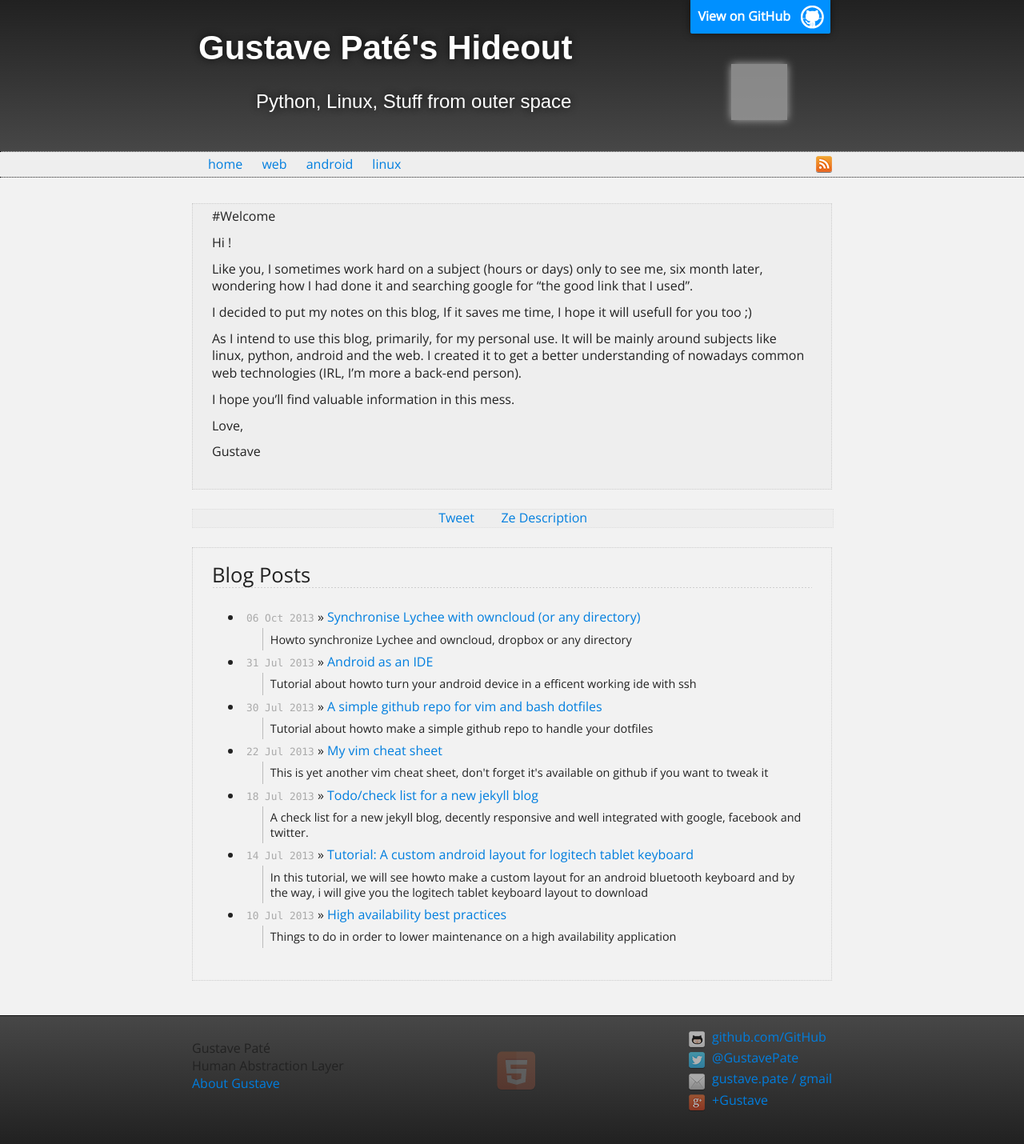
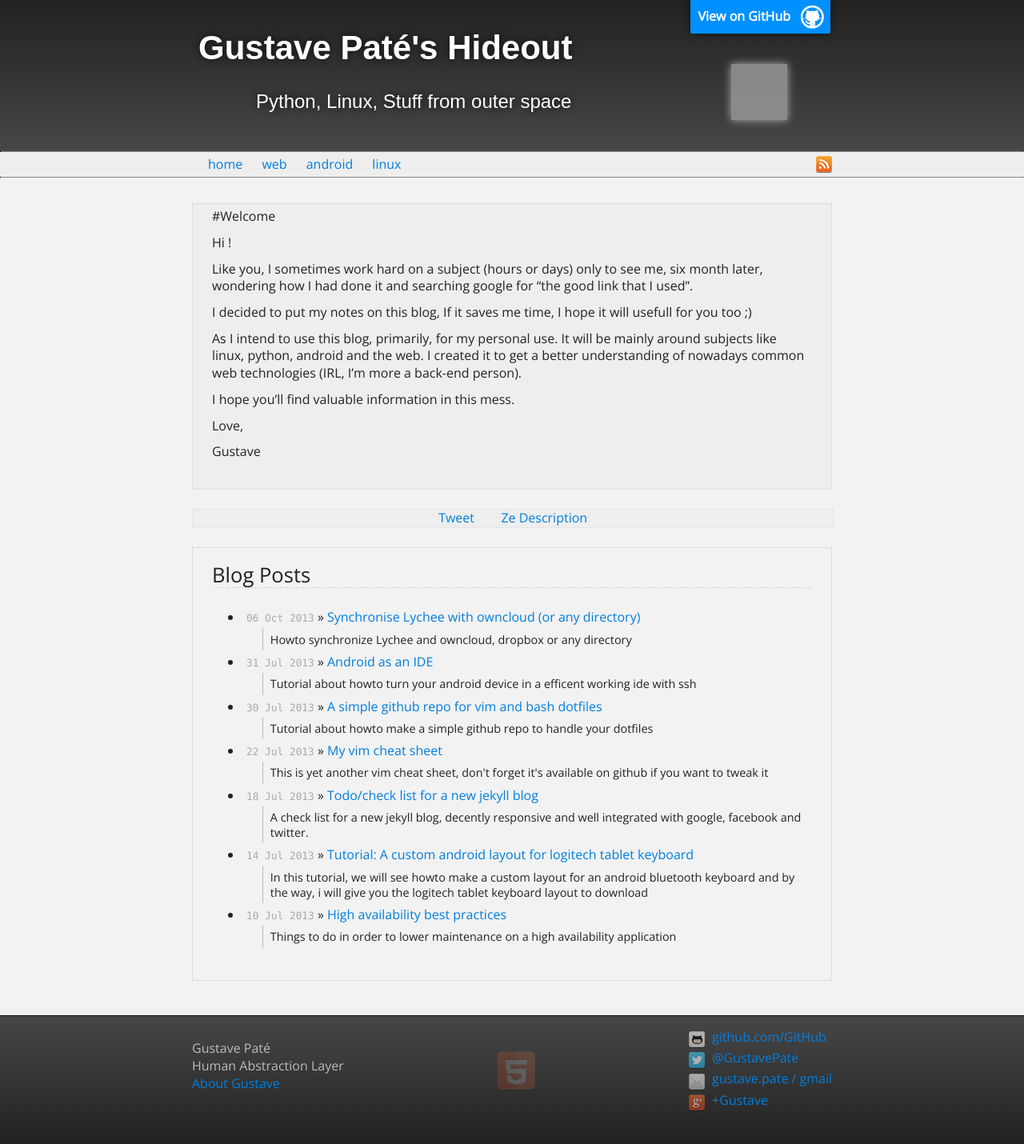
Before and after one commit to GustavePate/gustavepate.github.io, a Jekyll site: the page built from index.html, in a window 1280 px wide. Shown: the whole page at 80% size. Built offline with Jekyll 4.4.1, drawn with Linux system fonts in a browser that asks for light colours; comment, search, counter and statistics services are not loaded; grey boxes are pictures that could not be loaded.

Commit message:
footer color

```diff
--- a/css/main.css
+++ b/css/main.css
@@ -523,8 +523,8 @@ Full-Width Styles
      line-height:0px;
  }
 
-#foot_me {
-    color: #ffffff;
+#foot_me  p {
+    color: #bbbbbb;
 }
 
 #foot_middle a {
```
